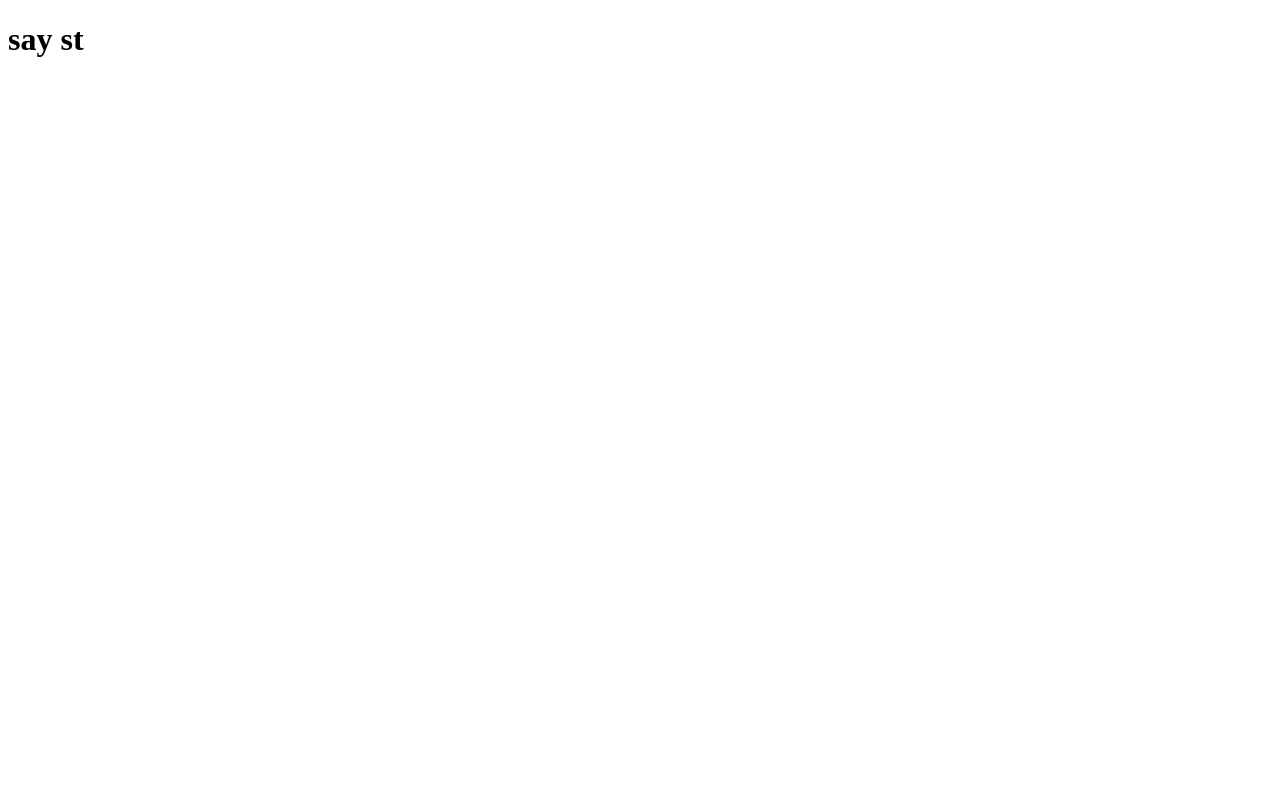
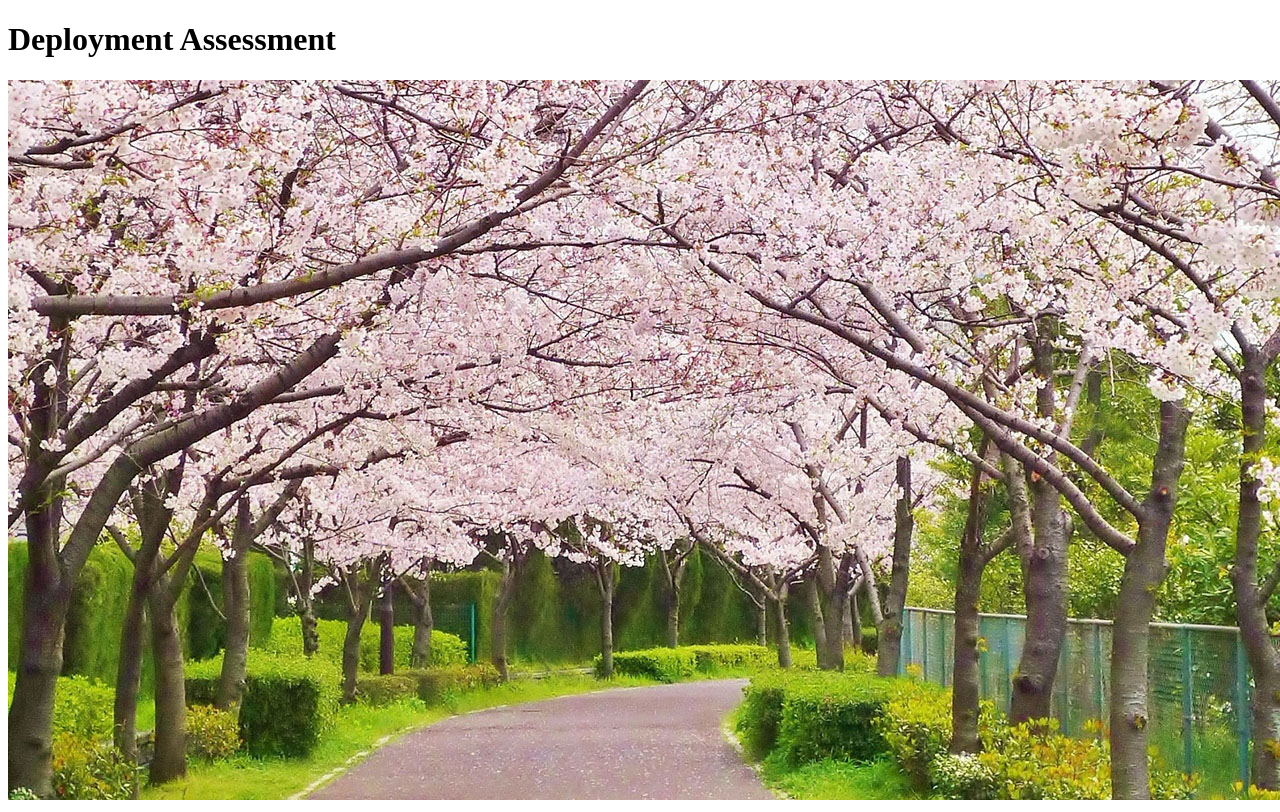
Before and after one commit to AriesCoder/deployment_assesssment, a website: page index.html in a window 1280 px wide. Drawn offline with Linux system fonts and the light colour scheme.

Commit message:
add header and image

```diff
--- a/index.html
+++ b/index.html
@@ -7,6 +7,7 @@
     <title>Document</title>
 </head>
 <body>
-    <h1> say st</h1>
+    <h1> Deployment Assessment</h1>
+    <img src="/source/springs-007.jpeg" alt="Spring">
 </body>
 </html>
```
Also changed, not shown: source/springs-007.jpeg (added).
